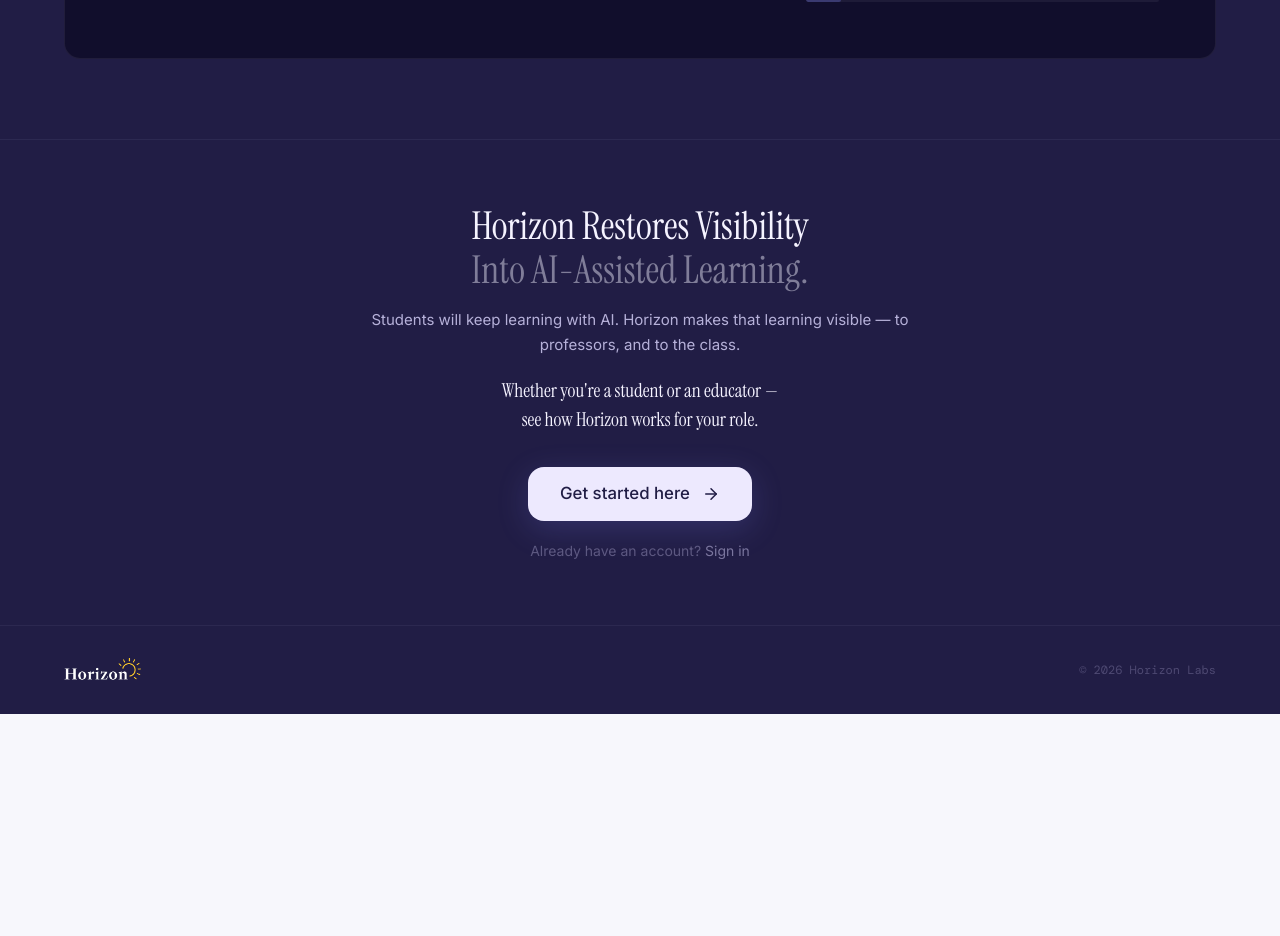
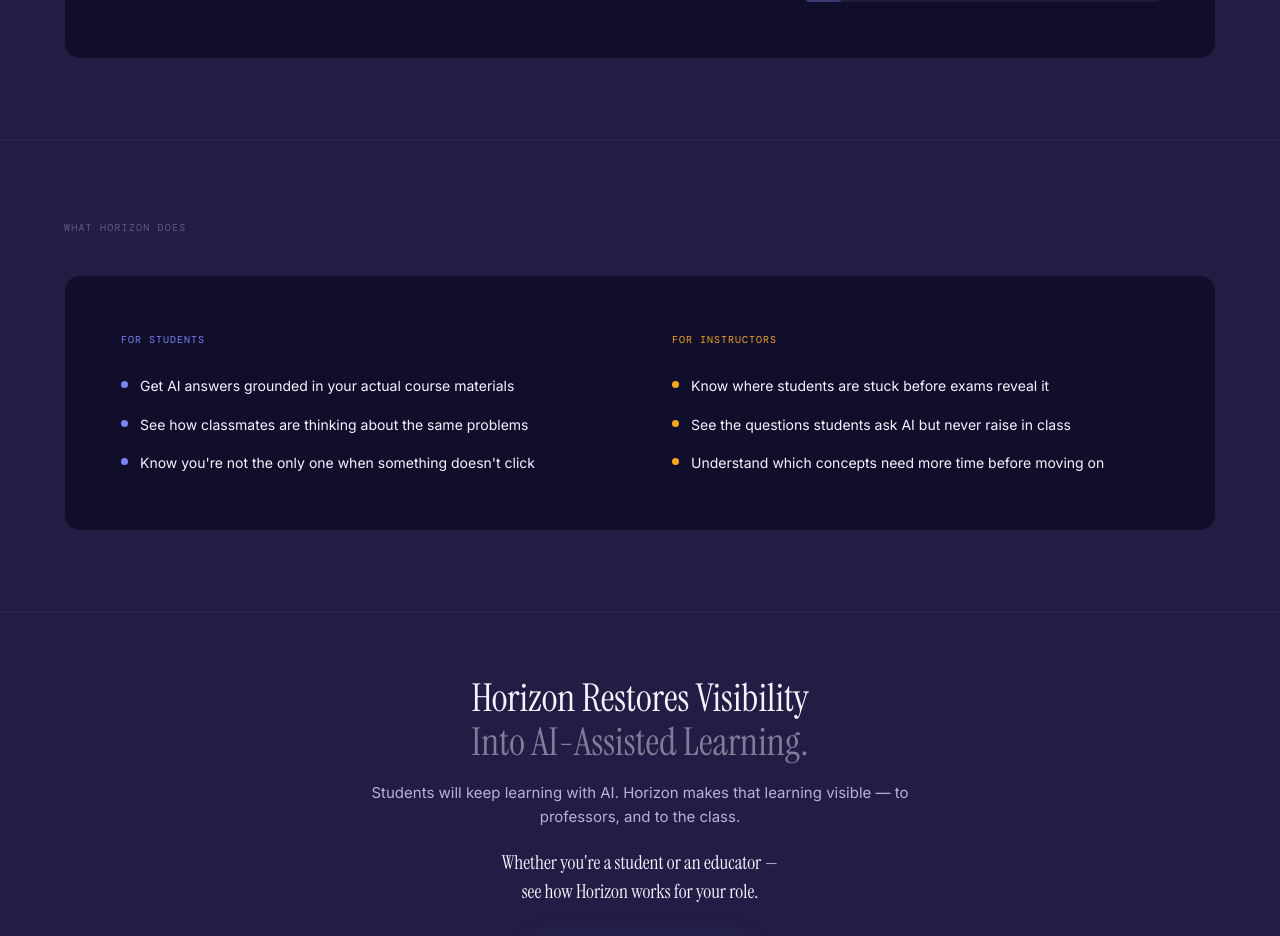
Before and after one commit to Mack-26/learnpool, a React (Vite) app in the folder frontend/: page / in a window 1280 px wide. Shown: the part 1140-2076 px from the top of the page. Before the commit the page ends 1854 px from the top, so only its background shows below. Built offline with nearby package versions, Linux system fonts and the light colour scheme.

Commit message:
feat: add BenefitsSection with student and instructor outcomes

```diff
--- a/frontend/src/pages/LandingPage.tsx
+++ b/frontend/src/pages/LandingPage.tsx
@@ -561,6 +561,72 @@
   );
 }
 
+// ── Section: What Horizon Does ────────────────────────────────────────────────
+function BenefitsSection() {
+  const { ref, on } = useReveal(0.08);
+
+  const fade = (d: number): React.CSSProperties => ({
+    opacity: on ? 1 : 0,
+    transform: on ? "translateY(0)" : "translateY(18px)",
+    transition: `opacity 0.7s ease ${d}ms, transform 0.7s ease ${d}ms`,
+  });
+
+  const studentBullets = [
+    "Get AI answers grounded in your actual course materials",
+    "See how classmates are thinking about the same problems",
+    "Know you're not the only one when something doesn't click",
+  ];
+
+  const instructorBullets = [
+    "Know where students are stuck before exams reveal it",
+    "See the questions students ask AI but never raise in class",
+    "Understand which concepts need more time before moving on",
+  ];
+
+  return (
+    <section ref={ref} className="py-20 px-6" style={{ borderTop: "1px solid rgba(182,177,217,0.08)" }}>
+      <div className="max-w-6xl mx-auto">
+        <p style={{ ...fade(0), fontFamily: "'DM Mono', monospace", fontSize: "10px", letterSpacing: "0.12em", color: "rgba(182,177,217,0.42)", marginBottom: "2.5rem" }}>
+          WHAT HORIZON DOES
+        </p>
+        <div className="rounded-2xl p-10 md:p-14"
+          style={{ ...fade(80), background: "rgba(14,12,38,0.8)", border: "1px solid rgba(182,177,217,0.09)" }}>
+          <div className="grid md:grid-cols-2 gap-10 md:gap-16">
+            <div>
+              <p style={{ fontFamily: "'DM Mono', monospace", fontSize: "10px", letterSpacing: "0.1em", color: "#7c83f5", marginBottom: "1.75rem" }}>
+                FOR STUDENTS
+              </p>
+              <div className="space-y-4">
+                {studentBullets.map((text, i) => (
+                  <div key={text} className="flex items-start gap-3"
+                    style={{ opacity: on ? 1 : 0, transition: `opacity 0.6s ease ${200 + i * 80}ms` }}>
+                    <div style={{ width: "7px", height: "7px", borderRadius: "50%", background: "#7c83f5", flexShrink: 0, marginTop: "6px" }} />
+                    <span style={{ fontSize: "14px", color: "#f5f3ff", fontFamily: "'Inter', sans-serif", lineHeight: 1.6 }}>{text}</span>
+                  </div>
+                ))}
+              </div>
+            </div>
+            <div>
+              <p style={{ fontFamily: "'DM Mono', monospace", fontSize: "10px", letterSpacing: "0.1em", color: "#f5a623", marginBottom: "1.75rem" }}>
+                FOR INSTRUCTORS
+              </p>
+              <div className="space-y-4">
+                {instructorBullets.map((text, i) => (
+                  <div key={text} className="flex items-start gap-3"
+                    style={{ opacity: on ? 1 : 0, transition: `opacity 0.6s ease ${200 + i * 80}ms` }}>
+                    <div style={{ width: "7px", height: "7px", borderRadius: "50%", background: "#f5a623", flexShrink: 0, marginTop: "6px" }} />
+                    <span style={{ fontSize: "14px", color: "#f5f3ff", fontFamily: "'Inter', sans-serif", lineHeight: 1.6 }}>{text}</span>
+                  </div>
+                ))}
+              </div>
+            </div>
+          </div>
+        </div>
+      </div>
+    </section>
+  );
+}
+
 // ── Cycling word animator ─────────────────────────────────────────────────────
 function CyclingWord({ words, interval = 1800 }: { words: string[]; interval?: number }) {
   const [index, setIndex] = useState(0);
@@ -721,6 +787,9 @@
       {/* ── SECTION 3: AI DIDN'T REDUCE QUESTIONS ── */}
       <InsightSection />
 
+      {/* ── SECTION 4: WHAT HORIZON DOES ── */}
+      <BenefitsSection />
+
       {/* ── SOLUTION + CTA ── */}
       <section className="py-16 px-6" style={{ borderTop: "1px solid rgba(182,177,217,0.08)" }}>
         <div className="max-w-xl mx-auto text-center">
```
